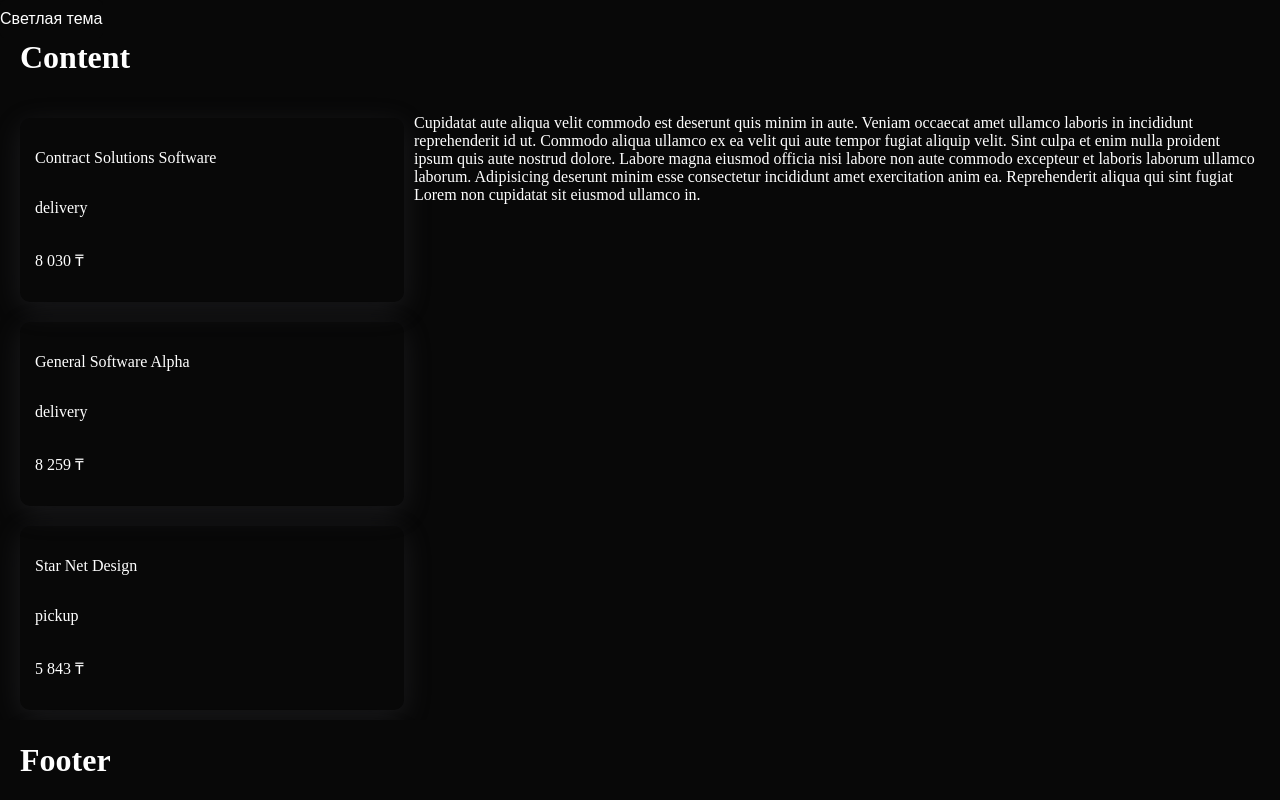
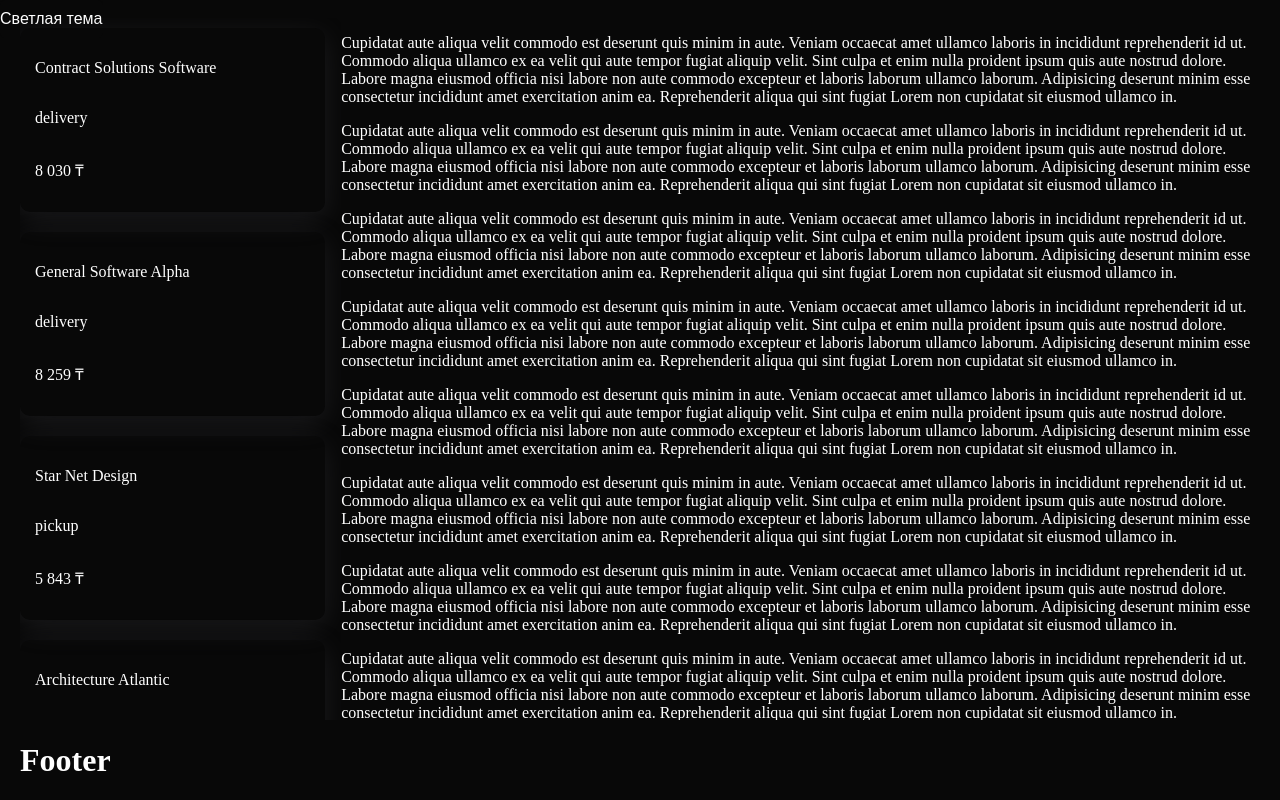
Before and after one commit to akambetov/nerelog, a React app: page / in a window 1280 px wide. Built offline with nearby package versions, Linux system fonts and the light colour scheme.

Commit message:
feat: virtualized list

```diff
--- a/src/components/card/styled/style.scss
+++ b/src/components/card/styled/style.scss
@@ -2,12 +2,12 @@
   display: flex;
   flex-direction: column;
   padding:15px;
-  margin: 20px 0;
-  width: 30vw;
+  margin: 10px 0;
+  width: 95%;
   border-radius:10px;
   box-shadow: rgba(100, 100, 111, 0.2) 0px 7px 29px 0px;
 
-  @media (max-width: 720px) {
+  @media (max-width: 990px) {
     width: calc(100% - 40px);
   }
 }
--- a/src/components/list/index.jsx
+++ b/src/components/list/index.jsx
@@ -1,10 +1,22 @@
-import React from 'react'
+import React, { useRef } from 'react'
+import {
+    AutoSizer,
+    CellMeasurer,
+    CellMeasurerCache,
+    List as ListVirtualized
+} from 'react-virtualized'
 import propTypes from 'prop-types'
 
 import Card from '../card'
 import { ListStyled } from './styled'
 
 export const List = ({ list }) => {
+    const cache = useRef(
+        new CellMeasurerCache({
+            fixedWidth: true,
+            defaultHeight: 200
+        })
+    )
     const formatter = new Intl.NumberFormat(['kk', 'ru-RU'], {
         style: 'currency',
         currency: 'KZT',
@@ -12,15 +24,42 @@ export const List = ({ list }) => {
         currencyDisplay: 'narrowSymbol'
     })
 
+    const rowRenderer = ({ key, index, style, parent, height }) => {
+        const listItem = list[index]
+
+        return (
+            <CellMeasurer
+                key={key}
+                cache={cache.current}
+                parent={parent}
+                columnIndex={0}
+                rowIndex={index}
+            >
+                <div style={style}>
+                    <Card style={{ height: { height } }}>
+                        <Card.Title title={listItem.clientData.name} />
+                        <Card.Content content={listItem.appData.type} />
+                        <Card.Content content={formatter.format(listItem.appData.price)} />
+                    </Card>
+                </div>
+            </CellMeasurer>
+        )
+    }
+
     return (
         <ListStyled>
-            {list.map((data) => (
-                <Card key={data.appData.id}>
-                    <Card.Title title={data.clientData.name} />
-                    <Card.Content content={data.appData.type} />
-                    <Card.Content content={formatter.format(data.appData.price)} />
-                </Card>
-            ))}
+            <AutoSizer>
+                {({ width, height }) => (
+                    <ListVirtualized
+                        width={width}
+                        height={height}
+                        rowHeight={cache.current.rowHeight}
+                        deferredMeasurementCache={cache.current}
+                        rowCount={list.length}
+                        rowRenderer={rowRenderer}
+                    />
+                )}
+            </AutoSizer>
         </ListStyled>
     )
 }
--- a/src/components/list/styled/style.scss
+++ b/src/components/list/styled/style.scss
@@ -1,13 +1,9 @@
 .list-container {
-  margin-right: 10px;
   border-radius: 10px;
+  width: 100%;
 
-  @media (max-width: 720px) {
-    display: flex;
-    flex-direction: column;
-    align-items: center;
-    height: 50vh;
-    overflow: auto;
+  @media (max-width: 990px) {
+    height: 40vh;
     margin-right: 0;
   }
 }
--- a/src/features/main-page/index.jsx
+++ b/src/features/main-page/index.jsx
@@ -10,7 +10,7 @@ import clientsData from '../../mock-data/NeRelog_clients.json'
 export default () => {
     const [apps] = useState(appsData)
     const [clients] = useState(clientsData)
-    const [flexDirection, setFlexDirection] = useState(window.innerWidth < 720 ? 'column' : 'row')
+    const [flexDirection, setFlexDirection] = useState(window.innerWidth < 990 ? 'column' : 'row')
 
     const mappedData = useMemo(
         () =>
@@ -22,7 +22,7 @@ export default () => {
         [apps, clients]
     )
 
-    const onResize = () => setFlexDirection(window.innerWidth < 720 ? 'column' : 'row')
+    const onResize = () => setFlexDirection(window.innerWidth < 990 ? 'column' : 'row')
 
     useEffect(() => {
         window.addEventListener('resize', onResize)
@@ -34,10 +34,79 @@ export default () => {
         <ScreenLayout>
             <ScreenLayout.Header title="Header" />
             <ScreenLayout.Content>
-                <h1>Content</h1>
                 <Flex direction={flexDirection}>
                     <List list={mappedData} />
                     <div>
+                        <p>
+                            Cupidatat aute aliqua velit commodo est deserunt quis minim in aute.
+                            Veniam occaecat amet ullamco laboris in incididunt reprehenderit id ut.
+                            Commodo aliqua ullamco ex ea velit qui aute tempor fugiat aliquip velit.
+                            Sint culpa et enim nulla proident ipsum quis aute nostrud dolore. Labore
+                            magna eiusmod officia nisi labore non aute commodo excepteur et laboris
+                            laborum ullamco laborum. Adipisicing deserunt minim esse consectetur
+                            incididunt amet exercitation anim ea. Reprehenderit aliqua qui sint
+                            fugiat Lorem non cupidatat sit eiusmod ullamco in.
+                        </p>
+                        <p>
+                            Cupidatat aute aliqua velit commodo est deserunt quis minim in aute.
+                            Veniam occaecat amet ullamco laboris in incididunt reprehenderit id ut.
+                            Commodo aliqua ullamco ex ea velit qui aute tempor fugiat aliquip velit.
+                            Sint culpa et enim nulla proident ipsum quis aute nostrud dolore. Labore
+                            magna eiusmod officia nisi labore non aute commodo excepteur et laboris
+                            laborum ullamco laborum. Adipisicing deserunt minim esse consectetur
+                            incididunt amet exercitation anim ea. Reprehenderit aliqua qui sint
+                            fugiat Lorem non cupidatat sit eiusmod ullamco in.
+                        </p>
+                        <p>
+                            Cupidatat aute aliqua velit commodo est deserunt quis minim in aute.
+                            Veniam occaecat amet ullamco laboris in incididunt reprehenderit id ut.
+                            Commodo aliqua ullamco ex ea velit qui aute tempor fugiat aliquip velit.
+                            Sint culpa et enim nulla proident ipsum quis aute nostrud dolore. Labore
+                            magna eiusmod officia nisi labore non aute commodo excepteur et laboris
+                            laborum ullamco laborum. Adipisicing deserunt minim esse consectetur
+                            incididunt amet exercitation anim ea. Reprehenderit aliqua qui sint
+                            fugiat Lorem non cupidatat sit eiusmod ullamco in.
+                        </p>
+                        <p>
+                            Cupidatat aute aliqua velit commodo est deserunt quis minim in aute.
+                            Veniam occaecat amet ullamco laboris in incididunt reprehenderit id ut.
+                            Commodo aliqua ullamco ex ea velit qui aute tempor fugiat aliquip velit.
+                            Sint culpa et enim nulla proident ipsum quis aute nostrud dolore. Labore
+                            magna eiusmod officia nisi labore non aute commodo excepteur et laboris
+                            laborum ullamco laborum. Adipisicing deserunt minim esse consectetur
+                            incididunt amet exercitation anim ea. Reprehenderit aliqua qui sint
+                            fugiat Lorem non cupidatat sit eiusmod ullamco in.
+                        </p>
+                        <p>
+                            Cupidatat aute aliqua velit commodo est deserunt quis minim in aute.
+                            Veniam occaecat amet ullamco laboris in incididunt reprehenderit id ut.
+                            Commodo aliqua ullamco ex ea velit qui aute tempor fugiat aliquip velit.
+                            Sint culpa et enim nulla proident ipsum quis aute nostrud dolore. Labore
+                            magna eiusmod officia nisi labore non aute commodo excepteur et laboris
+                            laborum ullamco laborum. Adipisicing deserunt minim esse consectetur
+                            incididunt amet exercitation anim ea. Reprehenderit aliqua qui sint
+                            fugiat Lorem non cupidatat sit eiusmod ullamco in.
+                        </p>
+                        <p>
+                            Cupidatat aute aliqua velit commodo est deserunt quis minim in aute.
+                            Veniam occaecat amet ullamco laboris in incididunt reprehenderit id ut.
+                            Commodo aliqua ullamco ex ea velit qui aute tempor fugiat aliquip velit.
+                            Sint culpa et enim nulla proident ipsum quis aute nostrud dolore. Labore
+                            magna eiusmod officia nisi labore non aute commodo excepteur et laboris
+                            laborum ullamco laborum. Adipisicing deserunt minim esse consectetur
+                            incididunt amet exercitation anim ea. Reprehenderit aliqua qui sint
+                            fugiat Lorem non cupidatat sit eiusmod ullamco in.
+                        </p>
+                        <p>
+                            Cupidatat aute aliqua velit commodo est deserunt quis minim in aute.
+                            Veniam occaecat amet ullamco laboris in incididunt reprehenderit id ut.
+                            Commodo aliqua ullamco ex ea velit qui aute tempor fugiat aliquip velit.
+                            Sint culpa et enim nulla proident ipsum quis aute nostrud dolore. Labore
+                            magna eiusmod officia nisi labore non aute commodo excepteur et laboris
+                            laborum ullamco laborum. Adipisicing deserunt minim esse consectetur
+                            incididunt amet exercitation anim ea. Reprehenderit aliqua qui sint
+                            fugiat Lorem non cupidatat sit eiusmod ullamco in.
+                        </p>
                         <p>
                             Cupidatat aute aliqua velit commodo est deserunt quis minim in aute.
                             Veniam occaecat amet ullamco laboris in incididunt reprehenderit id ut.
```
